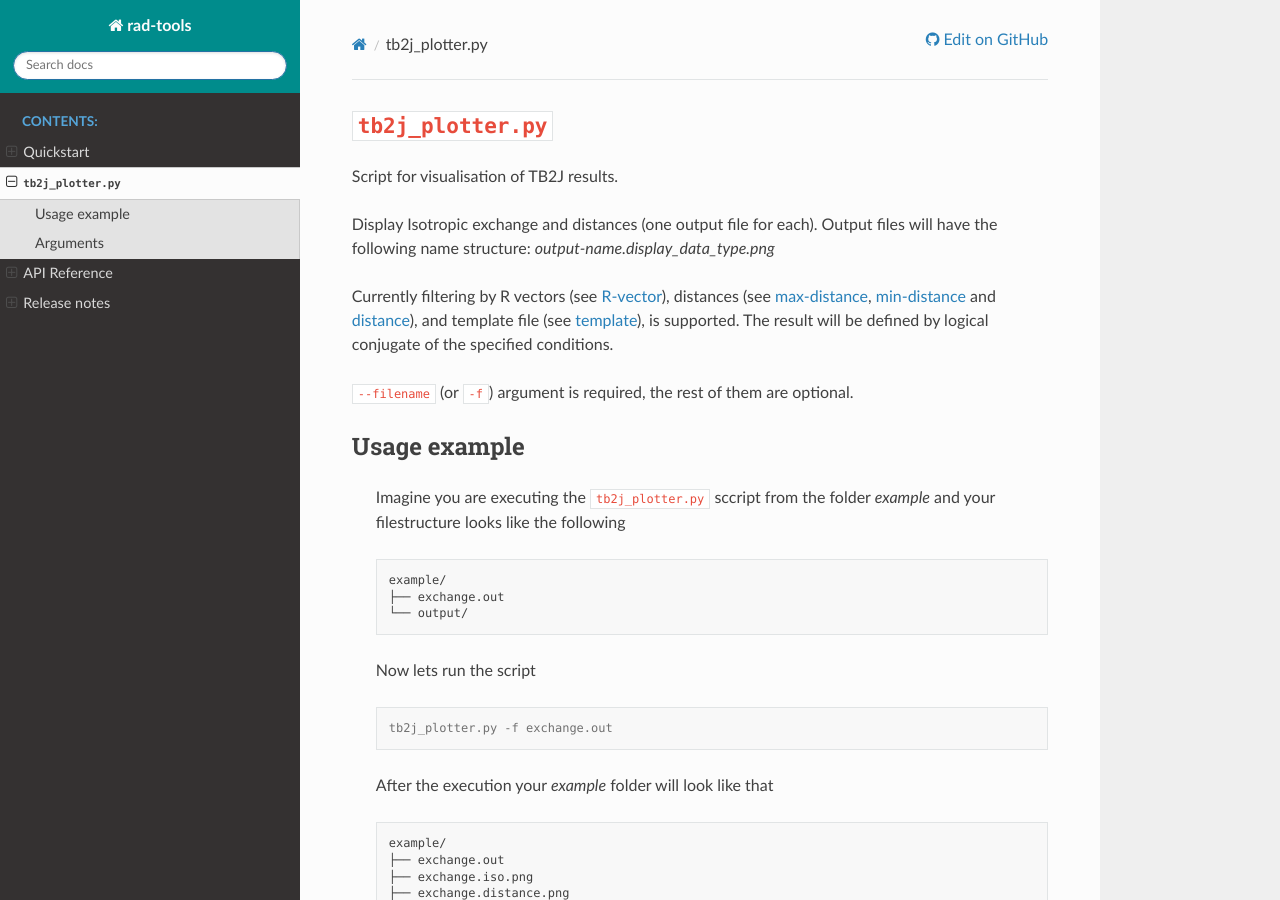
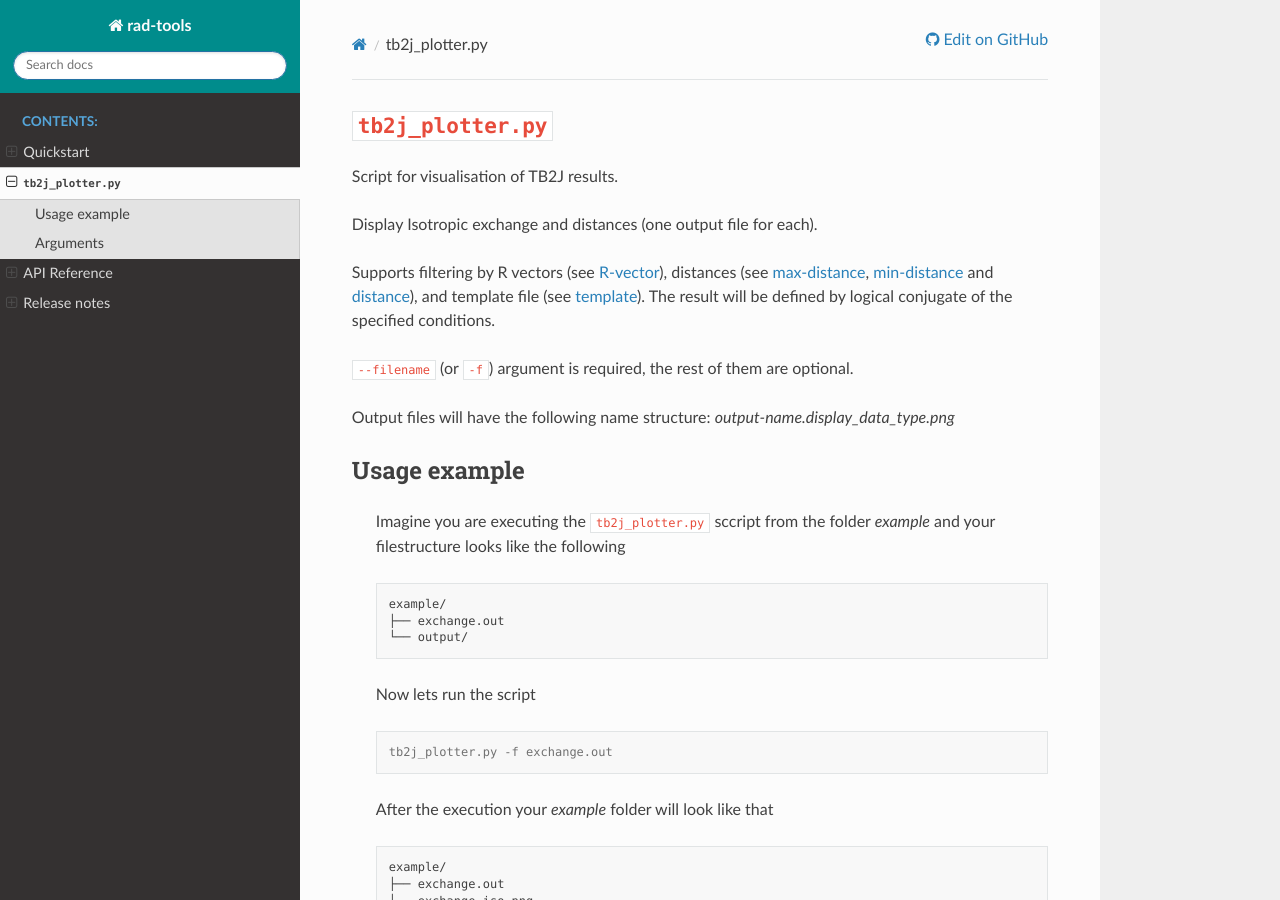
Before and after one commit to adrybakov/rad-tools, a Sphinx documentation site: the page built from docs/source/tb2j_plotter.rst, in a window 1280 px wide and 900 px high. Built offline with Sphinx 7.4.7 and the Read the Docs theme 2.0.0, drawn with Linux system fonts in a browser that asks for light colours.

Commit message:
Update the docs

```diff
--- a/docs/source/tb2j_plotter.rst
+++ b/docs/source/tb2j_plotter.rst
@@ -3,18 +3,20 @@
 Script for visualisation of TB2J results.
 
 Display Isotropic exchange and distances (one output file for each).
-Output files will have the following name structure:
-*output-name.display_data_type.png*
 
-Currently filtering by
+Supports filtering by
 R vectors (see :ref:`R-vector <tb2j_plotter_R-vector>`),
 distances (see :ref:`max-distance <tb2j_plotter_max-distance>`,
 :ref:`min-distance <tb2j_plotter_min-distance>` and
 :ref:`distance <tb2j_plotter_distance>`),
-and template file (see :ref:`template <tb2j_plotter_template>`), is supported.
+and template file (see :ref:`template <tb2j_plotter_template>`).
 The result will be defined by logical conjugate of the specified conditions.
 
 ``--filename`` (or ``-f``) argument is required, the rest of them are optional.
+
+
+Output files will have the following name structure:
+*output-name.display_data_type.png*
 
 .. _tb2j_plotter_example:
 
```
Also changed, not shown: README.rst (+5 -8 lines).
